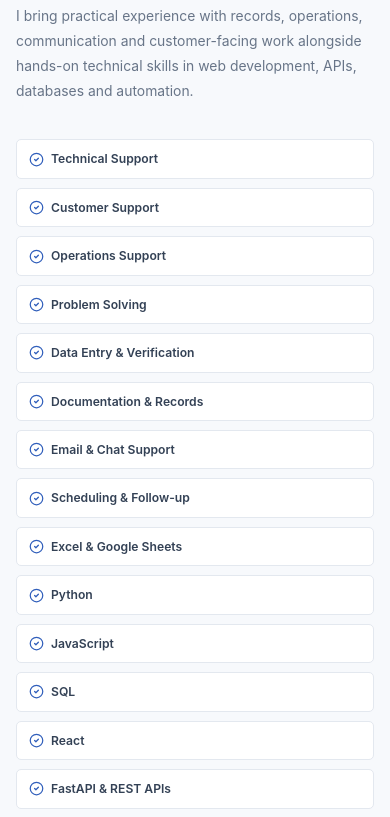
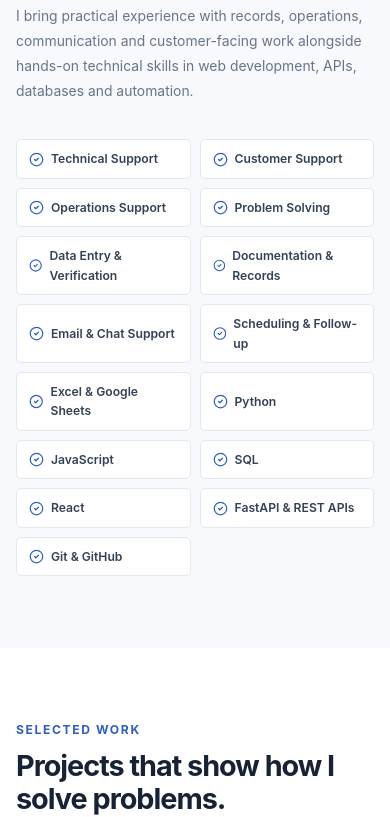
Before and after one commit to saseregrace358-dot/PORTFOLIO, a React (Vite) app: page / in a window 390 px wide. Shown: the part 3960-4777 px from the top of the page. Built offline with nearby package versions, Linux system fonts and the light colour scheme.

Commit message:
Update portfolio projects and customer support section

```diff
--- a/src/App.css
+++ b/src/App.css
@@ -2218,9 +2218,16 @@ a:focus-visible {
     align-items: flex-start;
   }
 
-  .skill-pill {
-    width: 100%;
-  }
+  .skills-list {
+  display: grid;
+  grid-template-columns: repeat(2, minmax(0, 1fr));
+  gap: 9px;
+}
+
+.skill-pill {
+  width: 100%;
+  justify-content: flex-start;
+}
 
   .project-image-wrap {
     height: 175px;
```
